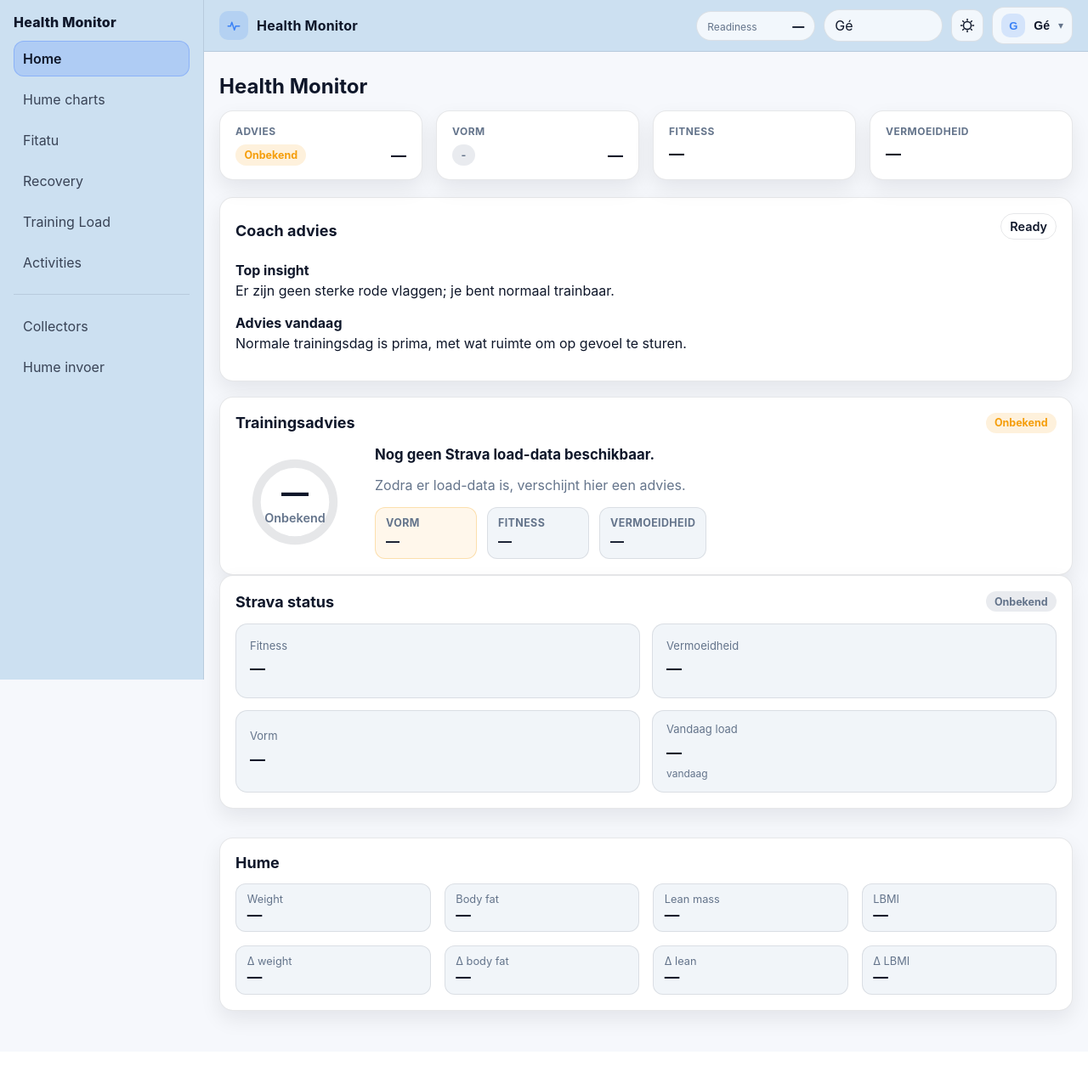
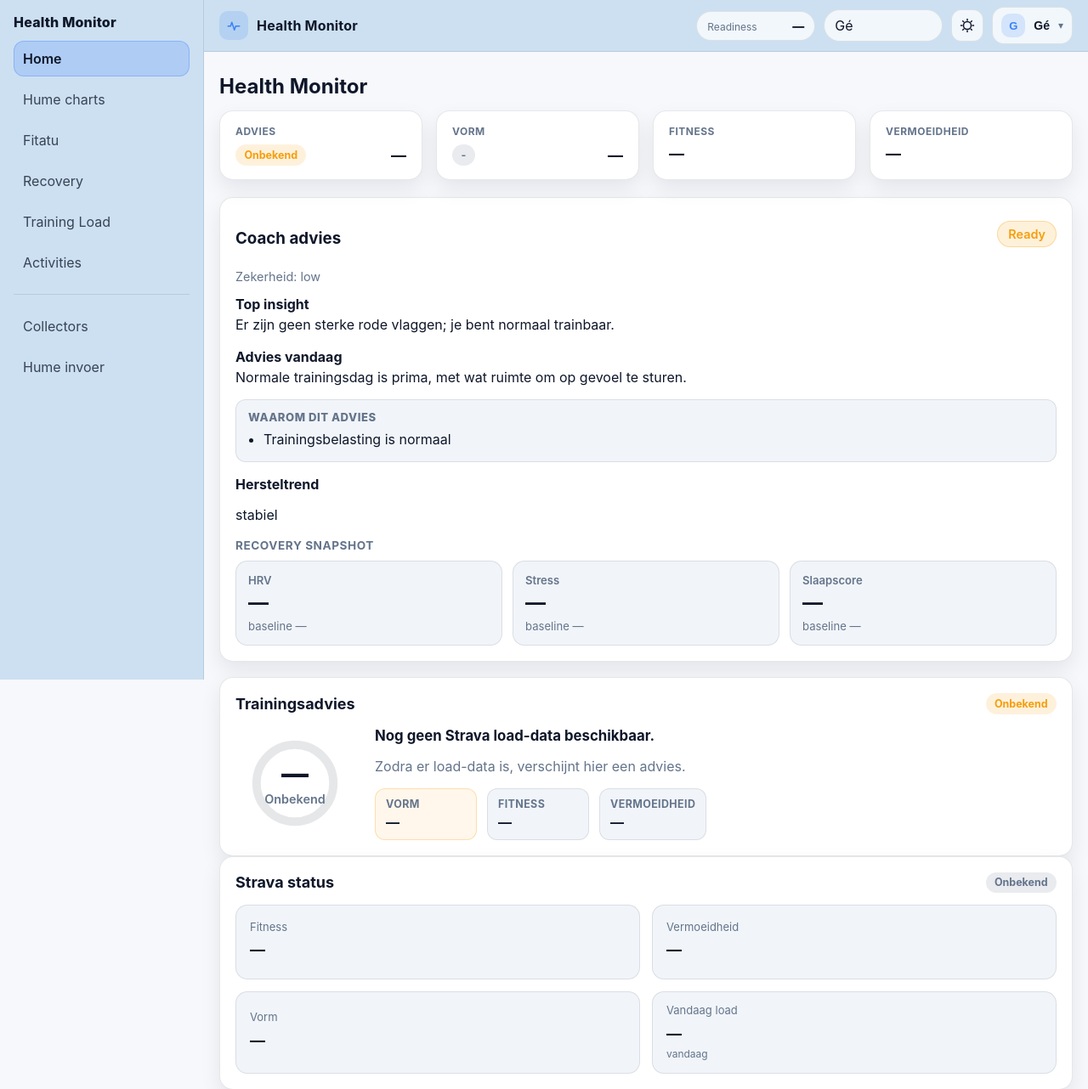
Before and after one commit to gebah/health_monitor, a Flask app: page / in a window 1280 px wide. Shown: the top 1282 px of the page at 85% size. Before the commit the page ends 1210 px from the top, so only its background shows below. Run offline with Flask 3, Linux system fonts and the light colour scheme; data comes from the database, SQL or seed files in the repository; data that the repository does not hold is empty; some libraries are stand-ins or nearby versions.

Commit message:
coach advies verbeterd

```diff
--- a/app.py
+++ b/app.py
@@ -819,6 +819,141 @@ def get_training_load_series(conn, days_back: int = 365):
 
     return out
 
+def build_recovery_summary(conn):
+    rows = conn.execute("""
+        SELECT day, hrv_rmssd, stress, sleep_score, notes
+        FROM manual_recovery_entries
+        ORDER BY day DESC
+        LIMIT 7
+    """).fetchall()
+
+    rows = [dict(r) for r in rows]
+    if not rows:
+        return {
+            "n_days": 0,
+            "hrv_baseline": None,
+            "stress_baseline": None,
+            "sleep_baseline": None,
+            "hrv_today": None,
+            "stress_today": None,
+            "sleep_today": None,
+            "hrv_status": None,
+            "stress_status": None,
+            "sleep_status": None,
+            "trend": "unknown",
+            "confidence": "low",
+            "latest_notes": None,
+        }
+
+    def avg(values):
+        vals = [v for v in values if v is not None]
+        return round(sum(vals) / len(vals), 1) if vals else None
+
+    latest = rows[0]
+
+    hrv_today = latest.get("hrv_rmssd")
+    stress_today = latest.get("stress")
+    sleep_today = latest.get("sleep_score")
+
+    hrv_baseline = avg([r.get("hrv_rmssd") for r in rows[:7]])
+    stress_baseline = avg([r.get("stress") for r in rows[:7]])
+    sleep_baseline = avg([r.get("sleep_score") for r in rows[:7]])
+
+    hrv_status = None
+    stress_status = None
+    sleep_status = None
+
+    if hrv_today is not None and hrv_baseline is not None:
+        if hrv_today <= hrv_baseline * 0.90:
+            hrv_status = "low"
+        elif hrv_today >= hrv_baseline * 1.05:
+            hrv_status = "good"
+        else:
+            hrv_status = "normal"
+
+    if stress_today is not None and stress_baseline is not None:
+        if stress_today >= stress_baseline + 5:
+            stress_status = "high"
+        elif stress_today <= stress_baseline - 3:
+            stress_status = "good"
+        else:
+            stress_status = "normal"
+
+    if sleep_today is not None and sleep_baseline is not None:
+        if sleep_today < 60:
+            sleep_status = "low"
+        elif sleep_today < sleep_baseline - 7:
+            sleep_status = "below_baseline"
+        elif sleep_today >= sleep_baseline:
+            sleep_status = "good"
+        else:
+            sleep_status = "normal"
+
+    # trend op basis van laatste 3 vs oudere 4
+    recent = rows[:3]
+    older = rows[3:7]
+
+    recent_hrv = avg([r.get("hrv_rmssd") for r in recent])
+    older_hrv = avg([r.get("hrv_rmssd") for r in older])
+
+    recent_stress = avg([r.get("stress") for r in recent])
+    older_stress = avg([r.get("stress") for r in older])
+
+    recent_sleep = avg([r.get("sleep_score") for r in recent])
+    older_sleep = avg([r.get("sleep_score") for r in older])
+
+    worsening_signals = 0
+    improving_signals = 0
+
+    if recent_hrv is not None and older_hrv is not None:
+        if recent_hrv < older_hrv * 0.95:
+            worsening_signals += 1
+        elif recent_hrv > older_hrv * 1.03:
+            improving_signals += 1
+
+    if recent_stress is not None and older_stress is not None:
+        if recent_stress > older_stress + 3:
+            worsening_signals += 1
+        elif recent_stress < older_stress - 2:
+            improving_signals += 1
+
+    if recent_sleep is not None and older_sleep is not None:
+        if recent_sleep < older_sleep - 5:
+            worsening_signals += 1
+        elif recent_sleep > older_sleep + 3:
+            improving_signals += 1
+
+    if worsening_signals >= 2:
+        trend = "worsening"
+    elif improving_signals >= 2:
+        trend = "improving"
+    else:
+        trend = "stable"
+
+    n_days = len(rows)
+    if n_days >= 6:
+        confidence = "high"
+    elif n_days >= 3:
+        confidence = "medium"
+    else:
+        confidence = "low"
+
+    return {
+        "n_days": n_days,
+        "hrv_baseline": hrv_baseline,
+        "stress_baseline": stress_baseline,
+        "sleep_baseline": sleep_baseline,
+        "hrv_today": hrv_today,
+        "stress_today": stress_today,
+        "sleep_today": sleep_today,
+        "hrv_status": hrv_status,
+        "stress_status": stress_status,
+        "sleep_status": sleep_status,
+        "trend": trend,
+        "confidence": confidence,
+        "latest_notes": latest.get("notes"),
+    }
+
 def get_recovery_flags(conn):
     """
     Kleine ‘recovery sanity checks’ op basis van daily_metrics:
@@ -1186,8 +1321,7 @@ def get_latest_strava_readiness(conn):
     return row
 
 def build_coach_signals(conn):
-    recovery = get_latest_recovery_input(conn)
-    baselines = get_recovery_baselines(conn)
+    recovery_summary = build_recovery_summary(conn)
 
     tcl_7d = get_tcl_7d(conn)
     strava_status = get_live_strava_status(conn) or {}
@@ -1197,57 +1331,15 @@ def build_coach_signals(conn):
     atl = strava_status.get("fatigue")
 
     signals = {
-        "recovery": recovery,
-        "baselines": baselines,
+        "recovery_summary": recovery_summary,
         "tcl_7d": tcl_7d,
         "ctl": ctl,
         "atl": atl,
         "tsb": tsb,
-        "hrv_flag": None,
-        "stress_flag": None,
-        "sleep_flag": None,
         "load_flag": None,
+        "status": "ready",
         "priority": None,
-        "status": "ready",
-        "top_insight": "",
-        "bullets": [],
-        "advice": "",
     }
-
-    if recovery and baselines["n_days"] >= 3:
-        hrv = recovery.get("hrv_rmssd")
-        stress = recovery.get("stress")
-        sleep = recovery.get("sleep_score")
-
-        hrv_base = baselines.get("hrv_baseline")
-        stress_base = baselines.get("stress_baseline")
-        sleep_base = baselines.get("sleep_baseline")
-
-        if hrv is not None and hrv_base is not None:
-            if hrv <= hrv_base * 0.90:
-                signals["hrv_flag"] = "low"
-            elif hrv >= hrv_base * 1.05:
-                signals["hrv_flag"] = "good"
-            else:
-                signals["hrv_flag"] = "normal"
-
-        if stress is not None and stress_base is not None:
-            if stress >= stress_base + 5:
-                signals["stress_flag"] = "high"
-            elif stress <= stress_base - 3:
-                signals["stress_flag"] = "good"
-            else:
-                signals["stress_flag"] = "normal"
-
-        if sleep is not None and sleep_base is not None:
-            if sleep < 60:
-                signals["sleep_flag"] = "low"
-            elif sleep < sleep_base - 7:
-                signals["sleep_flag"] = "below_baseline"
-            elif sleep >= sleep_base:
-                signals["sleep_flag"] = "good"
-            else:
-                signals["sleep_flag"] = "normal"
 
     if tsb is not None:
         if tsb <= -20:
@@ -1263,47 +1355,56 @@ def build_coach_signals(conn):
 
 def build_priority_coach_message(conn):
     s = build_coach_signals(conn)
+    r = s["recovery_summary"]
 
     bullets = []
 
-    if s["hrv_flag"] == "low":
+    if r["hrv_status"] == "low":
         bullets.append("HRV ligt onder je baseline")
-    elif s["hrv_flag"] == "good":
+    elif r["hrv_status"] == "good":
         bullets.append("HRV ligt op of boven je baseline")
 
-    if s["stress_flag"] == "high":
+    if r["stress_status"] == "high":
         bullets.append("Stress ligt hoger dan normaal")
-    elif s["stress_flag"] == "good":
+    elif r["stress_status"] == "good":
         bullets.append("Stress is lager dan normaal")
 
-    if s["sleep_flag"] == "low":
+    if r["sleep_status"] == "low":
         bullets.append("Slaapscore is laag")
-    elif s["sleep_flag"] == "below_baseline":
+    elif r["sleep_status"] == "below_baseline":
         bullets.append("Slaapscore ligt onder je normale niveau")
-    elif s["sleep_flag"] == "good":
+    elif r["sleep_status"] == "good":
         bullets.append("Slaapscore is prima")
 
+    if r["trend"] == "worsening":
+        bullets.append("Hersteltrend verslechtert")
+    elif r["trend"] == "improving":
+        bullets.append("Hersteltrend verbetert")
+
     if s["load_flag"] == "very_fatigued":
-        bullets.append("Strava freshness wijst op stevige vermoeidheid")
+        bullets.append("Strava status wijst op stevige vermoeidheid")
     elif s["load_flag"] == "fatigued":
         bullets.append("Trainingsvermoeidheid loopt op")
     elif s["load_flag"] == "fresh":
         bullets.append("Je bent relatief fris qua trainingsbelasting")
 
-    # prioriteit bepalen
+    if r["latest_notes"]:
+        bullets.append(f"Notitie: {r['latest_notes']}")
+
     red_recovery = sum([
-        1 if s["hrv_flag"] == "low" else 0,
-        1 if s["stress_flag"] == "high" else 0,
-        1 if s["sleep_flag"] in ("low", "below_baseline") else 0,
+        1 if r["hrv_status"] == "low" else 0,
+        1 if r["stress_status"] == "high" else 0,
+        1 if r["sleep_status"] in ("low", "below_baseline") else 0,
+        1 if r["trend"] == "worsening" else 0,
     ])
 
     heavy_load = s["load_flag"] in ("fatigued", "very_fatigued")
 
-    if red_recovery >= 2 and heavy_load:
+    if red_recovery >= 3 and heavy_load:
         status = "recovery_needed"
         priority = "recovery"
-        top_insight = "Zowel herstel als trainingsbelasting geven nu een duidelijke waarschuwing."
-        advice = "Vandaag liefst herstel, wandelen of hooguit heel rustig duurwerk. Geen zware beensessie."
+        top_insight = "Zowel herstel als trainingsbelasting staan nu duidelijk onder druk."
+        advice = "Vandaag liefst herstel, wandelen of heel rustig duurwerk. Geen zware sessie."
     elif red_recovery >= 2:
         status = "light_fatigue"
         priority = "recovery"
@@ -1314,32 +1415,72 @@ def build_priority_coach_message(conn):
             status = "recovery_needed"
             priority = "fatigue"
             top_insight = "Je trainingsbelasting is nu duidelijk hoger dan je herstel aankan."
-            advice = "Neem gas terug: hersteltraining of rustdag is hier het verstandigst."
+            advice = "Neem gas terug: rustdag of hersteltraining is hier het verstandigst."
         else:
             status = "light_fatigue"
             priority = "fatigue"
-            top_insight = "Je herstel is niet slecht, maar trainingsvermoeidheid stapelt zich op."
+            top_insight = "Je herstel is redelijk, maar trainingsvermoeidheid stapelt zich op."
             advice = "Rustige duurtraining of upper body kan prima, zware benenprikkel liever uitstellen."
     else:
-        if s["hrv_flag"] == "good" and s["sleep_flag"] == "good":
+        if r["trend"] == "improving" and r["sleep_status"] == "good":
             status = "fresh"
             priority = "readiness"
-            top_insight = "Je recovery-signalen staan er goed voor."
-            advice = "Goede dag voor kwaliteitstraining, mits je benen ook subjectief oké voelen."
+            top_insight = "Je hersteltrend verbetert en de signalen staan er goed voor."
+            advice = "Goede dag voor een normale tot stevige training, mits je benen ook goed voelen."
         else:
             status = "ready"
             priority = "readiness"
             top_insight = "Er zijn geen sterke rode vlaggen; je bent normaal trainbaar."
             advice = "Normale trainingsdag is prima, met wat ruimte om op gevoel te sturen."
 
+        why = []
+
+    if r["hrv_status"] == "low":
+        why.append("HRV ligt onder je baseline")
+    elif r["hrv_status"] == "good":
+        why.append("HRV ligt op of boven je baseline")
+
+    if r["stress_status"] == "high":
+        why.append("Stress ligt hoger dan normaal")
+    elif r["stress_status"] == "good":
+        why.append("Stress is lager dan normaal")
+
+    if r["sleep_status"] == "low":
+        why.append("Slaapscore is laag")
+    elif r["sleep_status"] == "below_baseline":
+        why.append("Slaapscore ligt onder je normale niveau")
+    elif r["sleep_status"] == "good":
+        why.append("Slaapscore is prima")
+
+    if s["load_flag"] == "very_fatigued":
+        why.append("Trainingsbelasting is zwaar")
+    elif s["load_flag"] == "fatigued":
+        why.append("Trainingsbelasting loopt op")
+    elif s["load_flag"] == "fresh":
+        why.append("Je bent relatief fris qua trainingsbelasting")
+    else:
+        why.append("Trainingsbelasting is normaal")
+
     return {
         "status": status,
         "priority": priority,
         "top_insight": top_insight,
-        "bullets": bullets[:4],
+        "bullets": bullets[:5],
+        "why": why[:3],
         "advice": advice,
-        "recovery": s["recovery"],
-        "baselines": s["baselines"],
+        "recovery": {
+            "hrv_rmssd": r["hrv_today"],
+            "stress": r["stress_today"],
+            "sleep_score": r["sleep_today"],
+            "notes": r["latest_notes"],
+        },
+        "baselines": {
+            "hrv_baseline": r["hrv_baseline"],
+            "stress_baseline": r["stress_baseline"],
+            "sleep_baseline": r["sleep_baseline"],
+        },
+        "trend": r["trend"],
+        "confidence": r["confidence"],
         "tsb": s["tsb"],
         "ctl": s["ctl"],
         "atl": s["atl"],
--- a/static/css/app.css
+++ b/static/css/app.css
@@ -1707,3 +1707,100 @@ html[data-theme="dark"] .dial {
   flex-direction: column;
   gap: 18px;
 }
+
+.coach-subheader{
+  display:flex;
+  align-items:center;
+  gap:10px;
+  margin-bottom:12px;
+}
+
+.coach-header{
+  display:flex;
+  align-items:center;
+  justify-content:space-between;
+  margin-bottom:6px;
+}
+
+.coach-meta{
+  font-size:.9rem;
+  color:var(--muted);
+  margin-bottom:12px;
+}
+.coach-status{
+  display:inline-block;
+  padding:6px 12px;
+  border-radius:999px;
+  font-size:.9rem;
+  border:1px solid var(--border);
+}
+
+/* READY = geel/oranje */
+.coach-status--ready{
+  background: rgba(245,158,11,.15);
+  color: var(--ok);
+  border-color: rgba(245,158,11,.3);
+  font-weight:600;
+}
+
+/* RECOVERY NEEDED = rood */
+.coach-status--recovery_needed{
+  background: rgba(239,68,68,.15);
+  color: var(--bad);
+  border-color: rgba(239,68,68,.3);
+  font-weight:700;
+}
+
+/* FRESH = groen (optioneel) */
+.coach-status--fresh{
+  background: rgba(34,197,94,.15);
+  color: var(--good);
+  border-color: rgba(34,197,94,.3);
+  font-weight:600;
+}
+
+.coach-trend-text{
+  margin-top:8px;
+  font-size:.95rem;
+}
+
+.coach-trend-text--improving{
+  color:var(--good);
+  font-weight:600;
+}
+
+.coach-trend-text--stable{
+  color:var(--muted);
+}
+
+.coach-trend-text--worsening{
+  color:var(--bad);
+  font-weight:600;
+}
+
+.coach-why{
+  margin:12px 0 14px;
+  padding:12px 14px;
+  border:1px solid var(--border);
+  border-radius:12px;
+  background:var(--panel-2);
+}
+
+.coach-why__title{
+  font-size:.82rem;
+  font-weight:800;
+  letter-spacing:.04em;
+  text-transform:uppercase;
+  color:var(--muted);
+  margin-bottom:8px;
+}
+
+.coach-why__list{
+  margin:0;
+  padding-left:18px;
+}
+
+.coach-why__list li{
+  margin-bottom:4px;
+  color:var(--text);
+}
--- a/templates/home.html
+++ b/templates/home.html
@@ -48,12 +48,16 @@ data-weekly-kcal-target="17500"
 </div>
 
 <section class="card coach-card">
-  <div class="card__header card__header--split">
-    <h3>Coach advies</h3>
-    <div class="coach-status coach-status--{{ coach_v2.status }}">
-      {{ coach_v2.status.replace("_", " ").title() }}
-    </div>
-  </div>
+  <div class="coach-header">
+  <h3>Coach advies</h3>
+  <span class="coach-status coach-status--{{ coach_v2.status }}">
+    {{ coach_v2.status.replace("_", " ").title() }}
+  </span>
+</div>
+
+<div class="coach-meta">
+  Zekerheid: {{ coach_v2.confidence }}
+</div>
 
   <div class="card__body">
     <div class="coach-main">
@@ -61,12 +65,32 @@ data-weekly-kcal-target="17500"
       <p><strong>Advies vandaag</strong><br>{{ coach_v2.advice }}</p>
     </div>
 
+    {% if coach_v2.why %}
+    <div class="coach-why">
+      <div class="coach-why__title">Waarom dit advies</div>
+      <ul class="coach-why__list">
+        {% for item in coach_v2.why %}
+          <li>{{ item }}</li>
+        {% endfor %}
+      </ul>
+    </div>
+    {% endif %}
+
     {% if coach_v2.bullets %}
     <ul class="compact-list compact-list--coach">
       {% for item in coach_v2.bullets %}
       <li>{{ item }}</li>
       {% endfor %}
     </ul>
+    {% endif %}
+
+    <p><strong>Hersteltrend</strong></br></p>
+    {% if coach_v2.trend == "worsening" %}
+      verslechterend
+    {% elif coach_v2.trend == "improving" %}
+      verbeterend
+    {% else %}
+      stabiel
     {% endif %}
 
     {% if coach_v2.recovery %}
```
